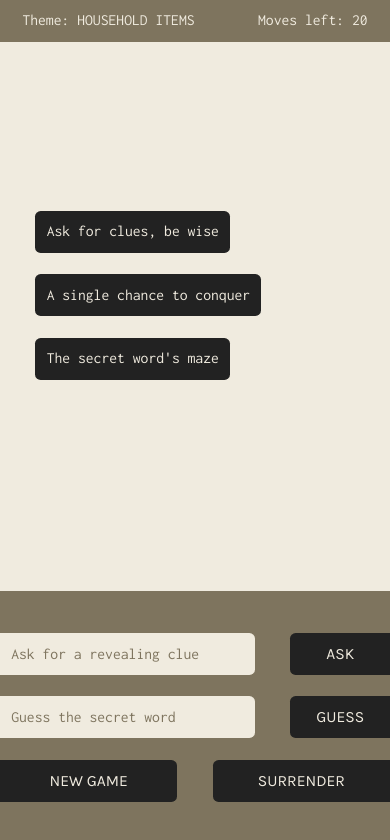
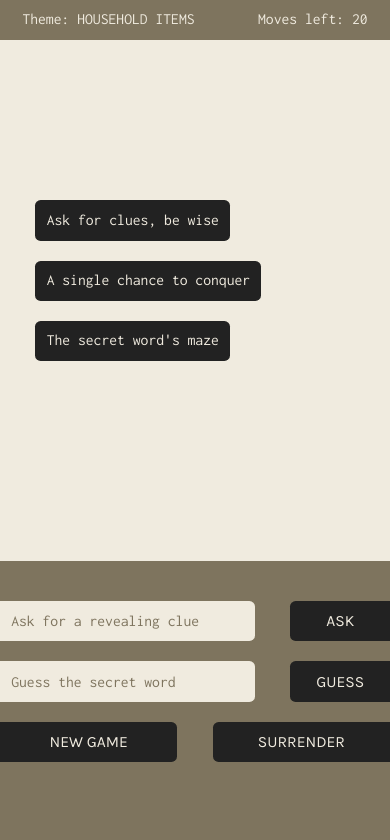
Before and after one commit to tslajus/word_guess_ai, a React (Vite) app: page / in a window 390 px wide. Both pictures are taken after a click on the button "START". Shown: the top 840 px of the page. Built offline with nearby package versions, Linux system fonts and the light colour scheme.

Commit message:
Empty input error added, Height on mobile fix;

```diff
--- a/src/App.module.scss
+++ b/src/App.module.scss
@@ -12,8 +12,14 @@
   right: 0;
 }
 
-@supports (min-height: 100dvh) {
-  .background {
-    min-height: 100dvh;
+@include g.respond("vertical-small-screen") {
+  .win {
+    background-color: g.$color-blue;
+  }
+  .lose {
+    background-color: g.$color-red;
+  }
+  .none {
+    background-color: g.$color-light;
   }
 }
--- a/src/App.tsx
+++ b/src/App.tsx
@@ -1,11 +1,15 @@
+import { useContext } from "react";
+import { GameContext } from "@/contexts/GameContext";
 import { CurrentScreen } from "./screens";
 import { Logo } from "./components";
 
 import styles from "./App.module.scss";
 
 function App() {
+  const { gameResult } = useContext(GameContext);
+
   return (
-    <div className={styles.background}>
+    <div className={`${styles.background} ${styles[gameResult]}`}>
       <Logo />
       <CurrentScreen />
     </div>
--- a/src/components/Form/Form.module.scss
+++ b/src/components/Form/Form.module.scss
@@ -31,6 +31,15 @@
   button {
     @include g.border-radius(g.$border-radius, 0, 0);
     flex: 3;
+  }
+}
+
+.error {
+  input {
+    background-color: g.$color-red;
+    &::placeholder {
+      color: g.$color-light;
+    }
   }
 }
 
--- a/src/components/Form/Form.tsx
+++ b/src/components/Form/Form.tsx
@@ -1,4 +1,4 @@
-import { FormEvent, ChangeEvent, useState, useEffect } from "react";
+import { FormEvent, ChangeEvent, useState } from "react";
 import { Button } from "@/components";
 
 import styles from "./Form.module.scss";
@@ -18,28 +18,33 @@ function Form({
   submitText,
   placeholder = "",
 }: Form) {
-  const [currentPlaceholder, setCurrentPlaceholder] = useState(placeholder);
-
-  useEffect(() => {
-    setCurrentPlaceholder(placeholder);
-  }, [placeholder]);
+  const [inputError, setInputError] = useState(false);
 
   const handleSubmit = (e: FormEvent) => {
     e.preventDefault();
-    onSubmit();
-    onInputChange("");
+    if (inputValue.trim() === "") {
+      setInputError(true);
+    } else {
+      setInputError(false);
+      onSubmit();
+      onInputChange("");
+    }
   };
 
   return (
-    <form className={styles.form} onSubmit={handleSubmit}>
+    <form
+      className={`${styles.form} ${inputError ? styles.error : ""}`}
+      onSubmit={handleSubmit}
+    >
       <input
         type="text"
         value={inputValue}
-        placeholder={currentPlaceholder}
+        placeholder={placeholder}
         maxLength={30}
-        onChange={(e: ChangeEvent<HTMLInputElement>) =>
-          onInputChange(e.target.value)
-        }
+        onChange={(e: ChangeEvent<HTMLInputElement>) => {
+          setInputError(false);
+          onInputChange(e.target.value);
+        }}
       />
       <Button type="submit" text={submitText} />
     </form>
--- a/src/sass/variables.scss
+++ b/src/sass/variables.scss
@@ -29,7 +29,7 @@ $border-radius-lg: 1rem;
 
 $container-height: 70vh;
 $container-height-vertical: 85vh;
-$container-height-vertical-small: 100vh;
+$container-height-vertical-small: 95vh;
 $container-width: 40rem;
 $container-width-big: 60rem;
 
--- a/src/screens/CurrentScreen/CurrentScreen.module.scss
+++ b/src/screens/CurrentScreen/CurrentScreen.module.scss
@@ -36,26 +36,17 @@
 
 @include g.respond("vertical-small-screen") {
   .container {
-    @include g.size(100%, 100vh);
+    @include g.size(100%, 95%);
     border-radius: 0;
-  }
-  @supports (min-height: 100dvh) {
-    .container {
-      min-height: 100dvh;
-    }
+    align-self: start;
   }
 }
 
 @include g.respond("horizontal-screen") {
   .container {
-    @include g.size(100%, 100vh);
+    @include g.size(100%, 100%);
     grid-template-columns: repeat(g.$grid-columns-horizontal, 1fr);
     grid-template-rows: repeat(g.$grid-rows-horizontal, 1fr);
     border-radius: 0;
   }
-  @supports (min-height: 100dvh) {
-    .container {
-      min-height: 100dvh;
-    }
-  }
 }
--- a/src/screens/Game/Game.module.scss
+++ b/src/screens/Game/Game.module.scss
@@ -35,6 +35,14 @@
   .buttons {
     height: g.$grid-row-height-vertical-small;
   }
+  .form::after {
+    content: "";
+    background-color: g.$color-gray;
+    width: 100%;
+    height: calc(100vh - g.$container-height-vertical-small + 0.5rem);
+    position: absolute;
+    bottom: 0;
+  }
 }
 
 @include g.respond("horizontal-screen") {
```
